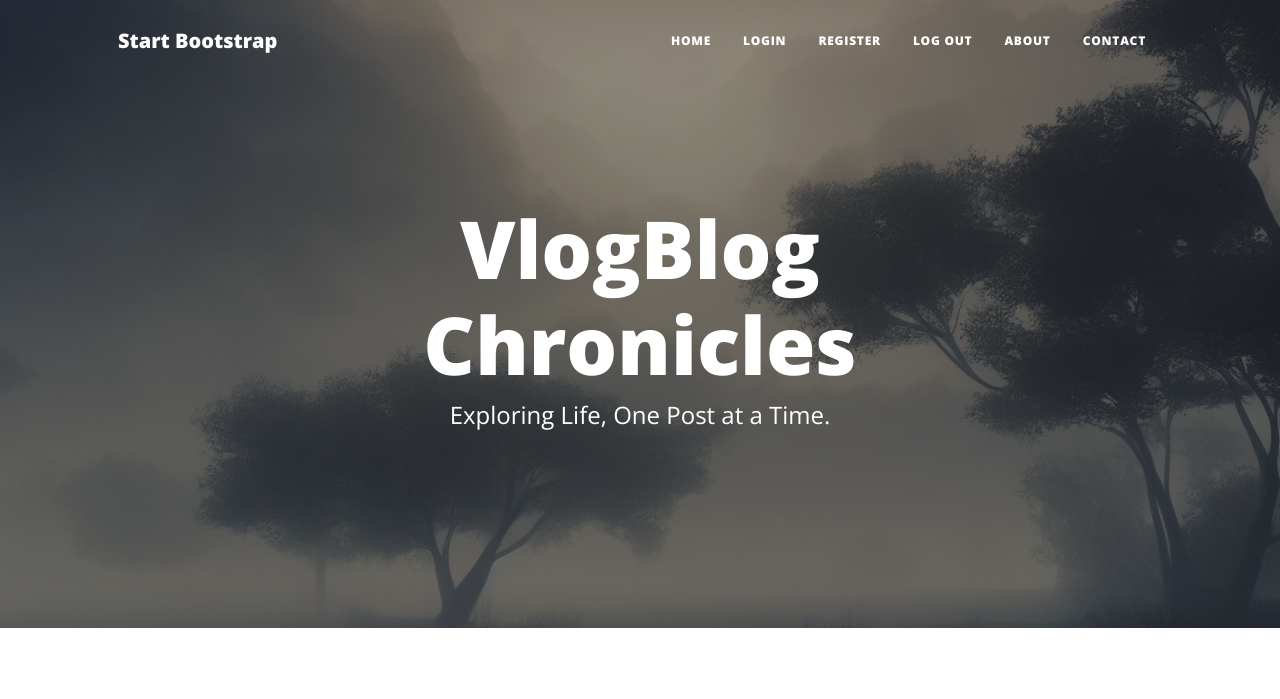
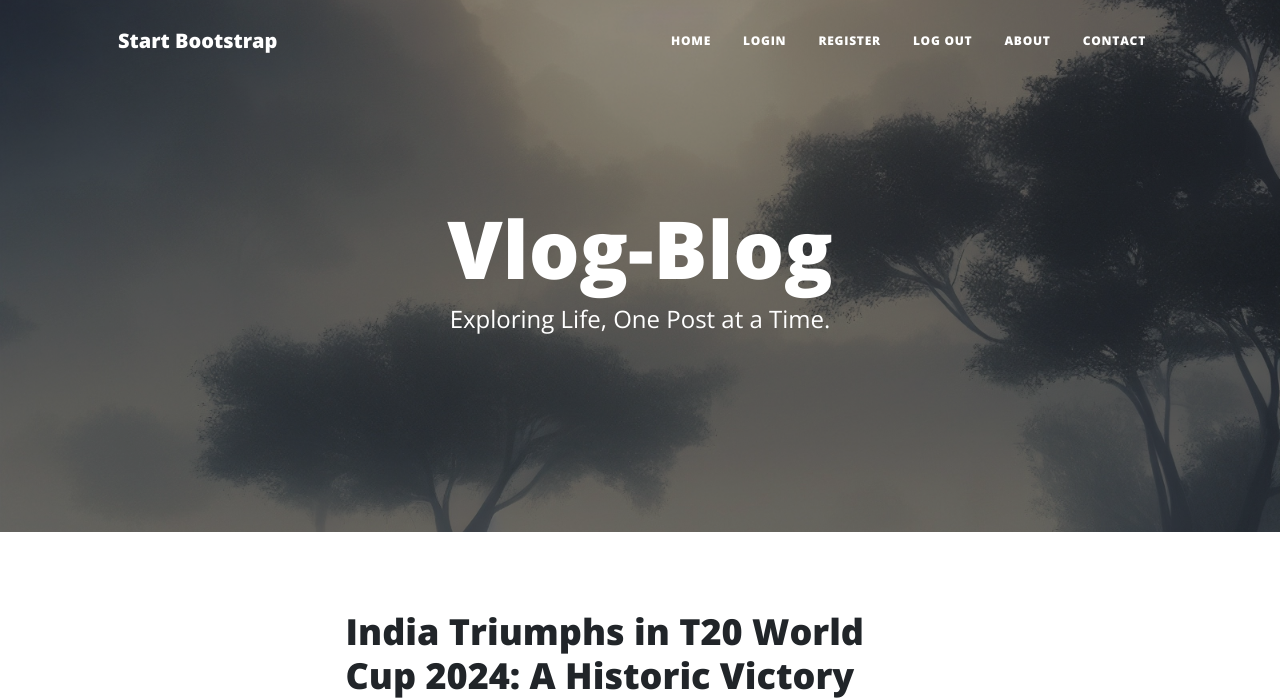
Before and after one commit to anandachanta19/100DaysOfCode, a Flask app: page / in a window 1280 px wide. Shown: the top 699 px of the page. Run offline with Flask 3, Linux system fonts and the light colour scheme; some libraries are stand-ins or nearby versions.

Commit message:
Minor Changes

```diff
--- a/Blog Website( wih Authentication)/templates/index.html
+++ b/Blog Website( wih Authentication)/templates/index.html
@@ -9,7 +9,7 @@
     <div class="row gx-4 gx-lg-5 justify-content-center">
       <div class="col-md-10 col-lg-8 col-xl-7">
         <div class="site-heading">
-          <h1>VlogBlog Chronicles</h1>
+          <h1>Vlog-Blog</h1>
           <span class="subheading">Exploring Life, One Post at a Time.</span>
         </div>
       </div>
```
